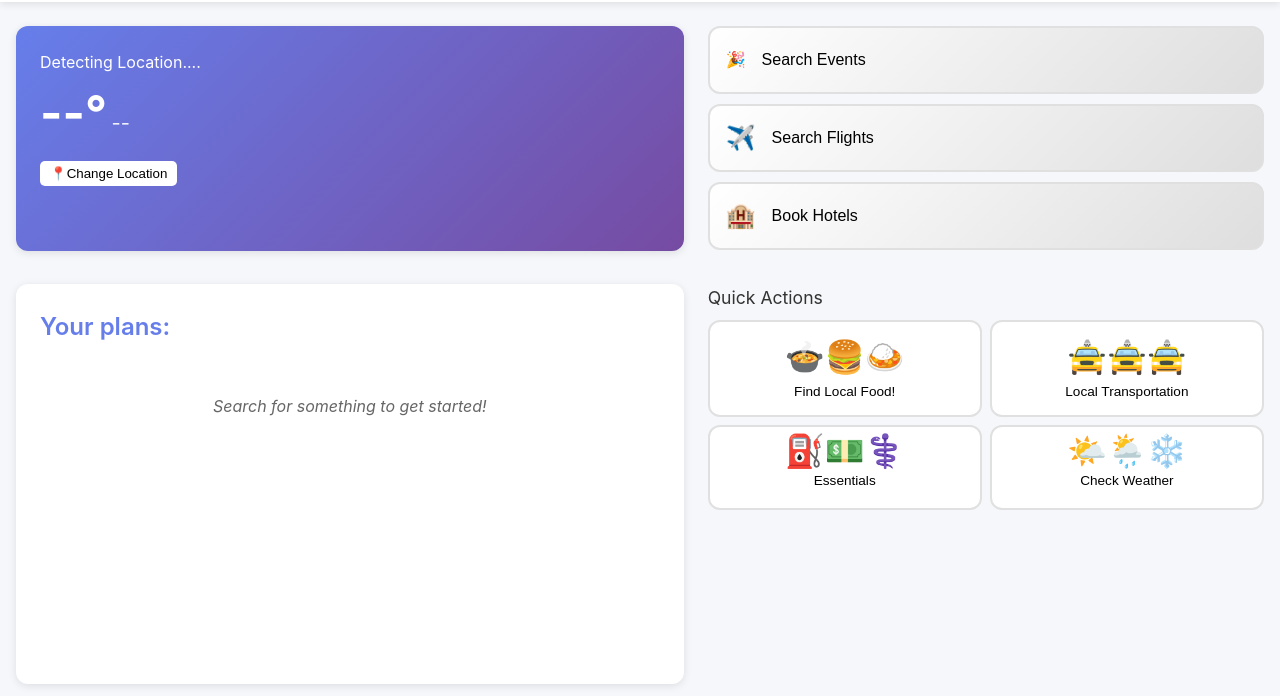
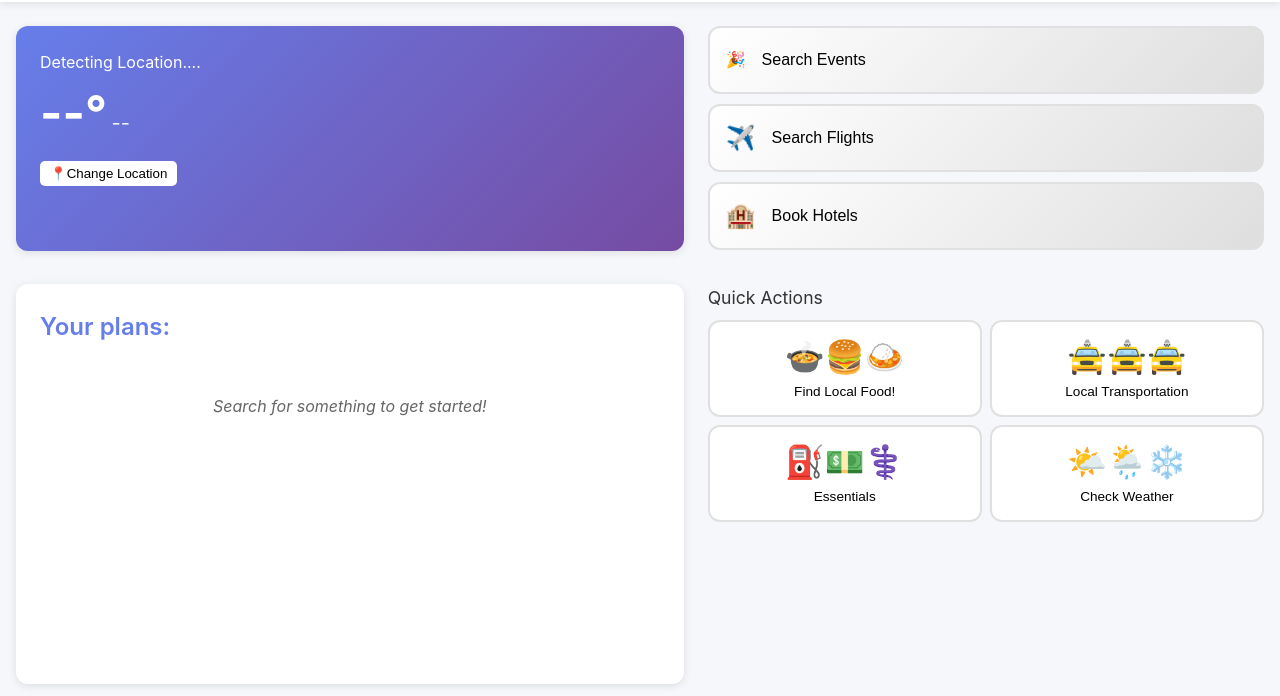
Before and after one commit to Gonzobonzogit/DAWAY, a plain HTML site: page index.html in a window 1280 px wide. Shown: the part 104-800 px from the top of the page. Drawn offline with Linux system fonts and the light colour scheme.

Commit message:
Changed styling of quick action buttons

```diff
--- a/assets/css/styleMain.css
+++ b/assets/css/styleMain.css
@@ -230,37 +230,6 @@ body {
 }
 
 .quick-action-btn .btn-text {
-  font-size: 0.85rem;
-  font-weight: 500;
-  text-align: center;
-}
-
-.second-row-action-btn {
-  background: white;
-  border: 2px solid var(--border-color);
-  border-radius: var(--border-radius);
-  padding: 5px;
-  height: 85px;
-  cursor: pointer;
-  display: flex;
-  flex-direction: column;
-  align-items: center;
-  justify-content: center;
-  gap: 0.25em;
-  transition: var(--transition);
-}
-
-.second-row-action-btn:hover {
-  border-color: var(--primary-color);
-  transform: translateY(-2px);
-  box-shadow: var(--box-shadow);
-}
-
-.second-row-action-btn .btn-icon {
-  font-size: 2rem;
-}
-
-.second-row-action-btn .btn-text {
   font-size: 0.85rem;
   font-weight: 500;
   text-align: center;
--- a/index.html
+++ b/index.html
@@ -93,12 +93,12 @@
               <span class="btn-text">Local Transportation</span>
             </button>
 
-            <button id="essentials-btn" class="second-row-action-btn">
+            <button id="essentials-btn" class="quick-action-btn">
               <span class="btn-icon">⛽💵⚕️</span>
               <span class="btn-text">Essentials</span>
             </button>
 
-            <button id="weather-change-btn" class="second-row-action-btn">
+            <button id="weather-change-btn" class="quick-action-btn">
               <span class="btn-icon">🌤️🌦️❄️</span>
               <span class="btn-text">Check Weather</span>
             </button>
```
